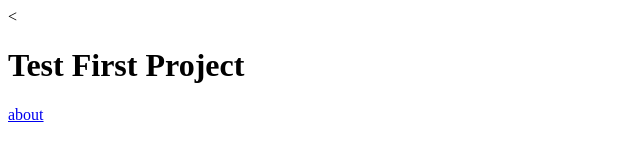
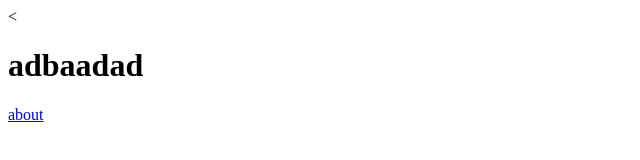
Before and after one commit to mtuan0811/firstproject, a plain HTML site: page index.html in a window 1280 px wide. Shown: the whole page, without its empty margins (0-640 px from the left). Drawn offline with Linux system fonts and the light colour scheme.

Commit message:
change local

```diff
--- a/index.html
+++ b/index.html
@@ -6,7 +6,7 @@
     <title>Page Title</title>
 </head>
 <body>
-    <h1>Test First Project</h1>
+    <h1>adbaadad</h1>
     <a href="about.html">about</a>
 </body>
 </html>
```
